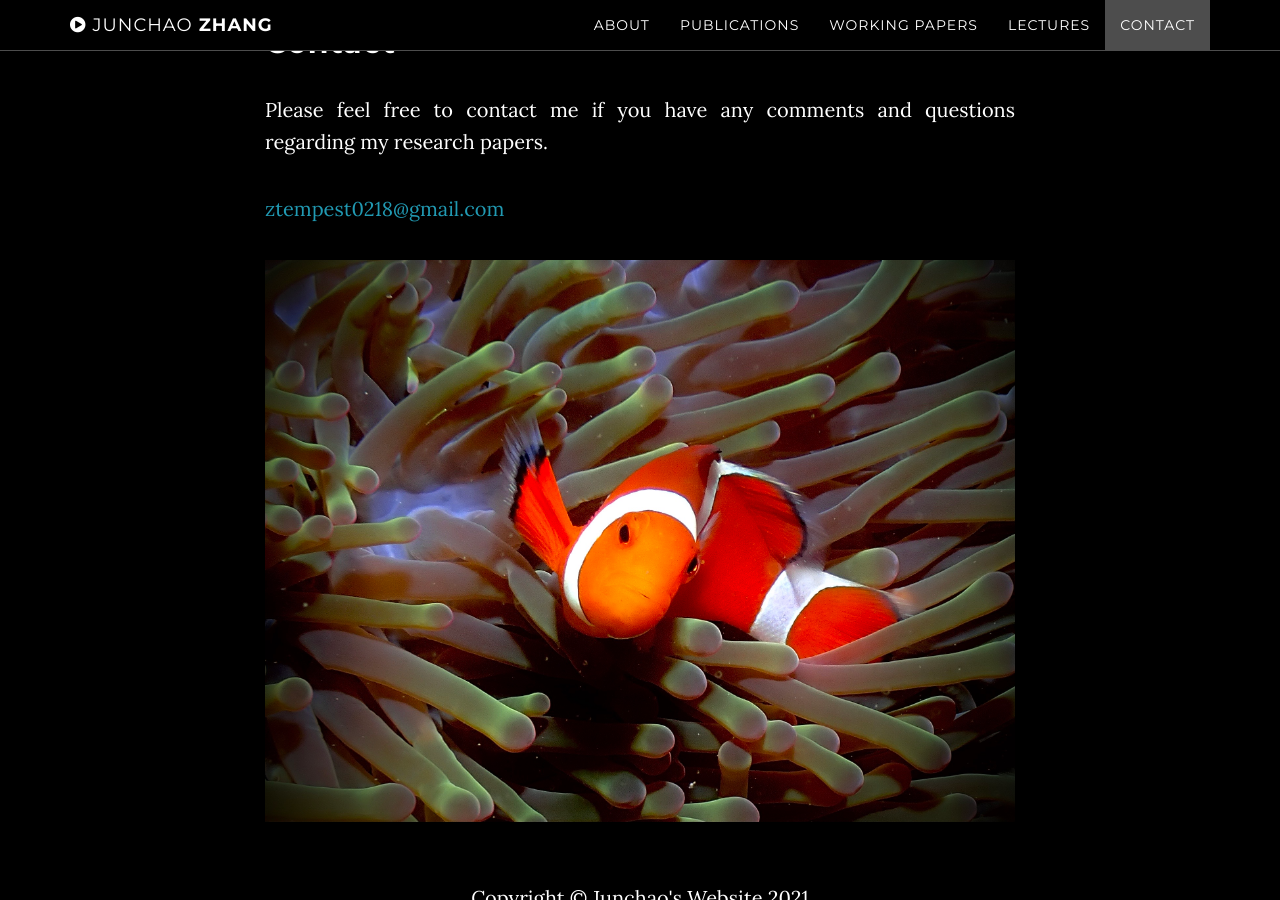
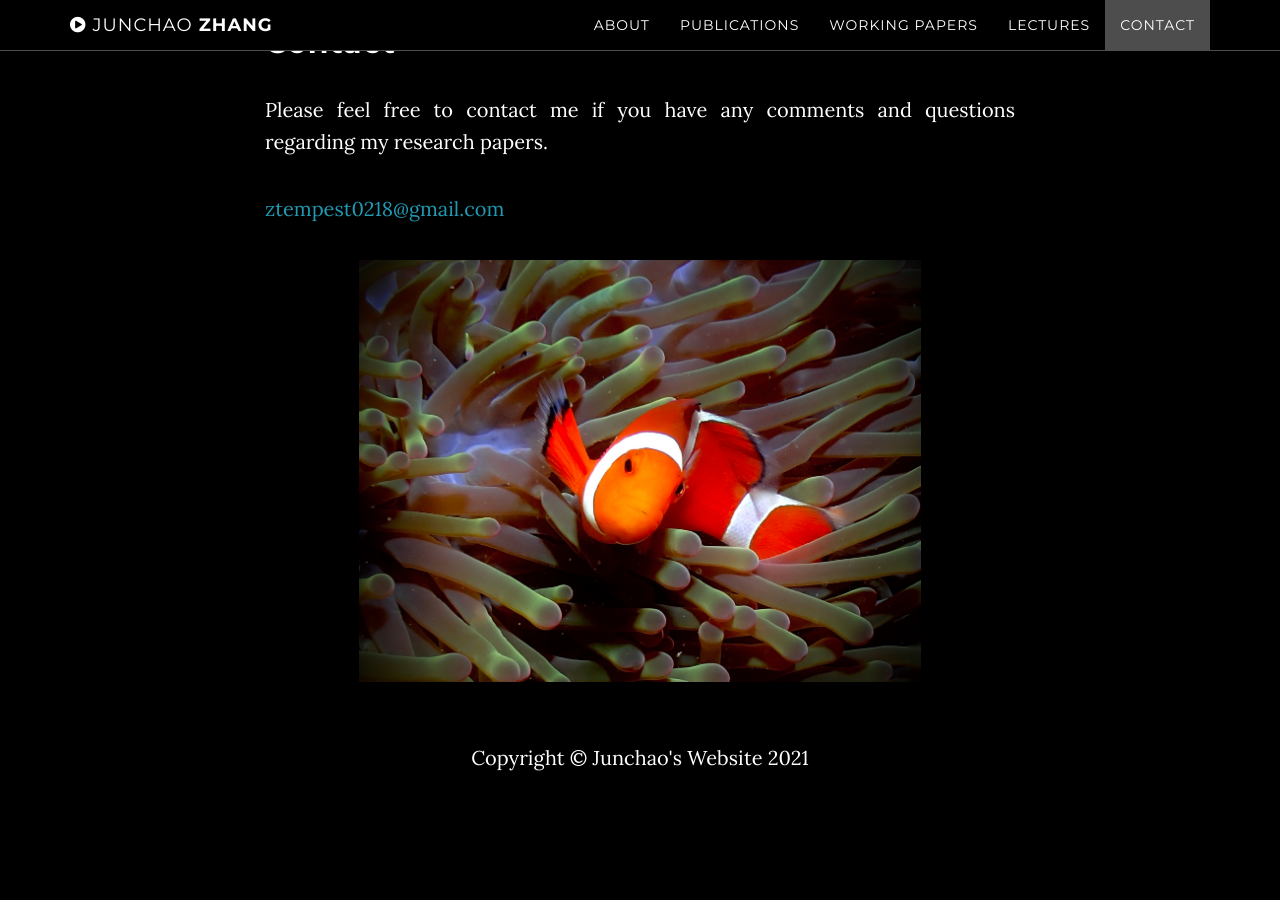
Before and after one commit to ztempest0218/ztempest0218.github.io, a Jekyll site: the page built from index.html, in a window 1280 px wide and 900 px high, scrolled down 4972 px. Built offline with Jekyll 4.4.1, drawn with Linux system fonts in a browser that asks for light colours; after the commit the page ends 5796 px from its top, so only the background shows below that.

Commit message:
Update contact.html

```diff
--- a/_includes/contact.html
+++ b/_includes/contact.html
@@ -5,7 +5,9 @@
                 <h2>Contact</h2>
                 <p>Please feel free to contact me if you have any comments and questions regarding my research papers.</p>
                 <p><a href="mailto:ztempest0218@gmail.com">ztempest0218@gmail.com</a></p>
-                <img src="/img/IMG_6272.jpeg" width=100% oncontextmenu="return false;" ondragstart="return false;">
+                <div style="text-align: center">
+                <img src="/img/IMG_6272.jpeg" width=75% oncontextmenu="return false;" ondragstart="return false;">
+                </div>
                 <ul class="list-inline banner-social-buttons">
                     {% for network in site.social %}
                     <li>
```
